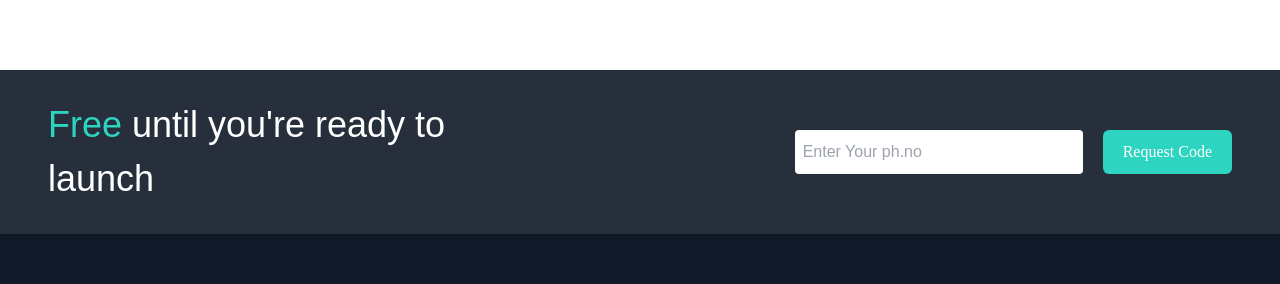
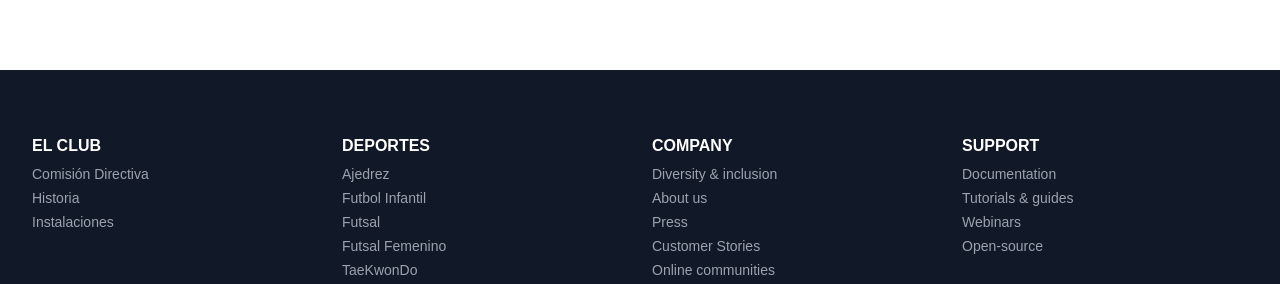
Before and after one commit to TecGato/Club-Agronomia-Central, a Next.js app in the folder frontend/: page / in a window 1280 px wide. Shown: the part 786-1070 px from the top of the page. Built offline with nearby package versions, Linux system fonts and the light colour scheme.

Commit message:
[UPDATE] component Footer

```diff
--- a/frontend/src/components/Footer/index.jsx
+++ b/frontend/src/components/Footer/index.jsx
@@ -4,17 +4,6 @@ import SocialIcons from "../SocialIcons";
 export function Footer() {
     return (
         <footer className="bg-gray-900 text-white">
-            <div className="md:flex md:justify-between md:items-center sm:px-12 px-4 bg-[#ffffff19] py-7">
-                <h1 className="lg:text-4xl text-3xl md:mb-0 mb-6 lg:leading-normal font-semiold md:w-2/5">
-                    <span className="text-teal-400 ">Free</span> until you're ready to launch
-                </h1>
-                <div>
-                    <input type="text" placeholder="Enter Your ph.no" className="text-gray-800 sm:w-72 w-full sm:mr-5 mr-1 lg:mb-0 mb-4 py-2.5 rounded px-2 focus:outline-none" />
-                    <button className="bg-teal-400 hover:bg-teal-500 duration-300 px-5 py-2.5 font-[Poppins] rounded-md text-white md:w-auto w-full">
-                        Request Code
-                    </button>
-                </div>
-            </div>
             <ItemsContainer />
             <div className="grid grid-cols-1 sm:grid-cols-2 lg:grid-cols-3 gap-10 text-center pt-2 text-gray-400 text-sm pb-8">
                 <span>© 2020 Appy. All rights reserved.</span>
```
